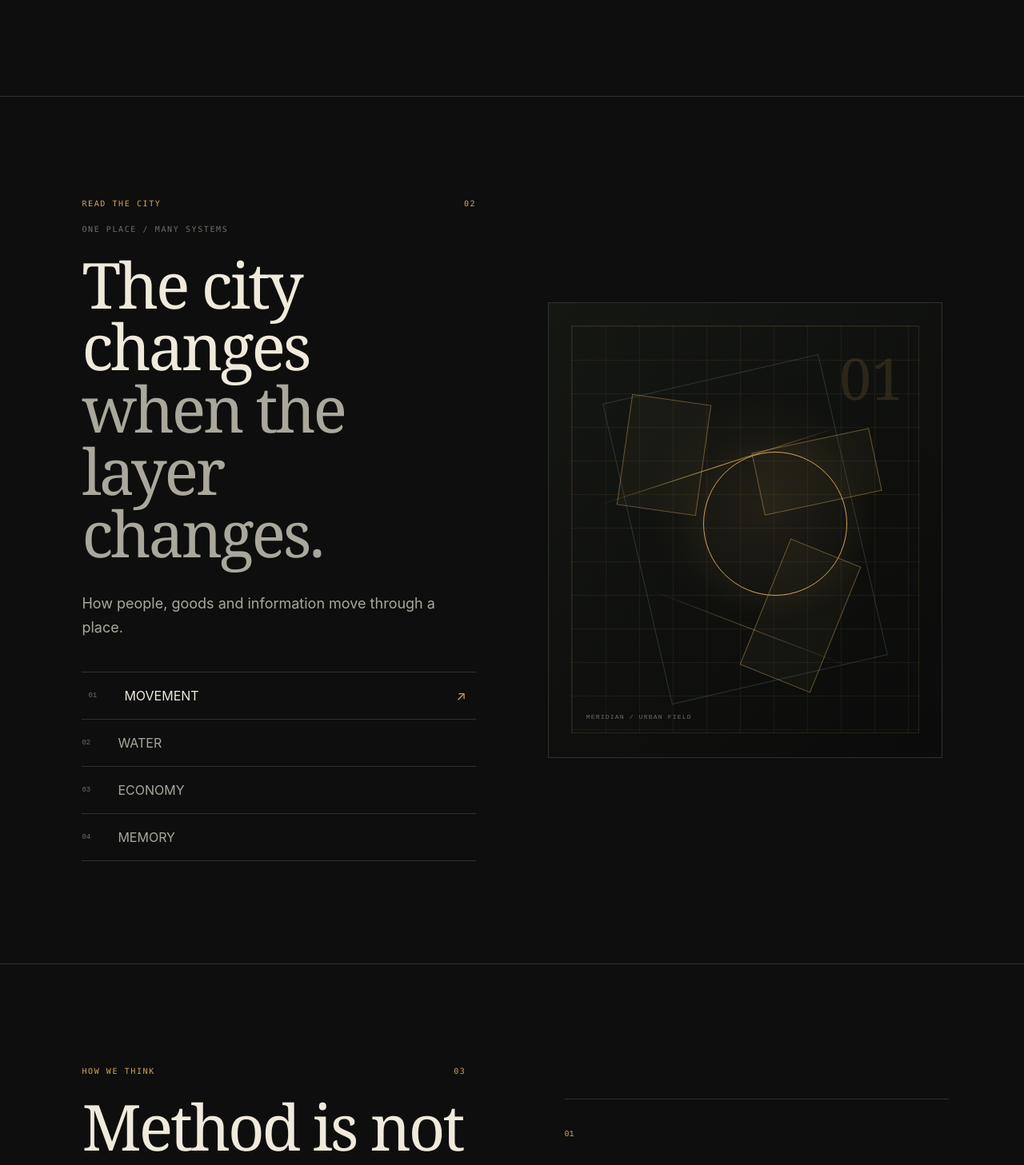
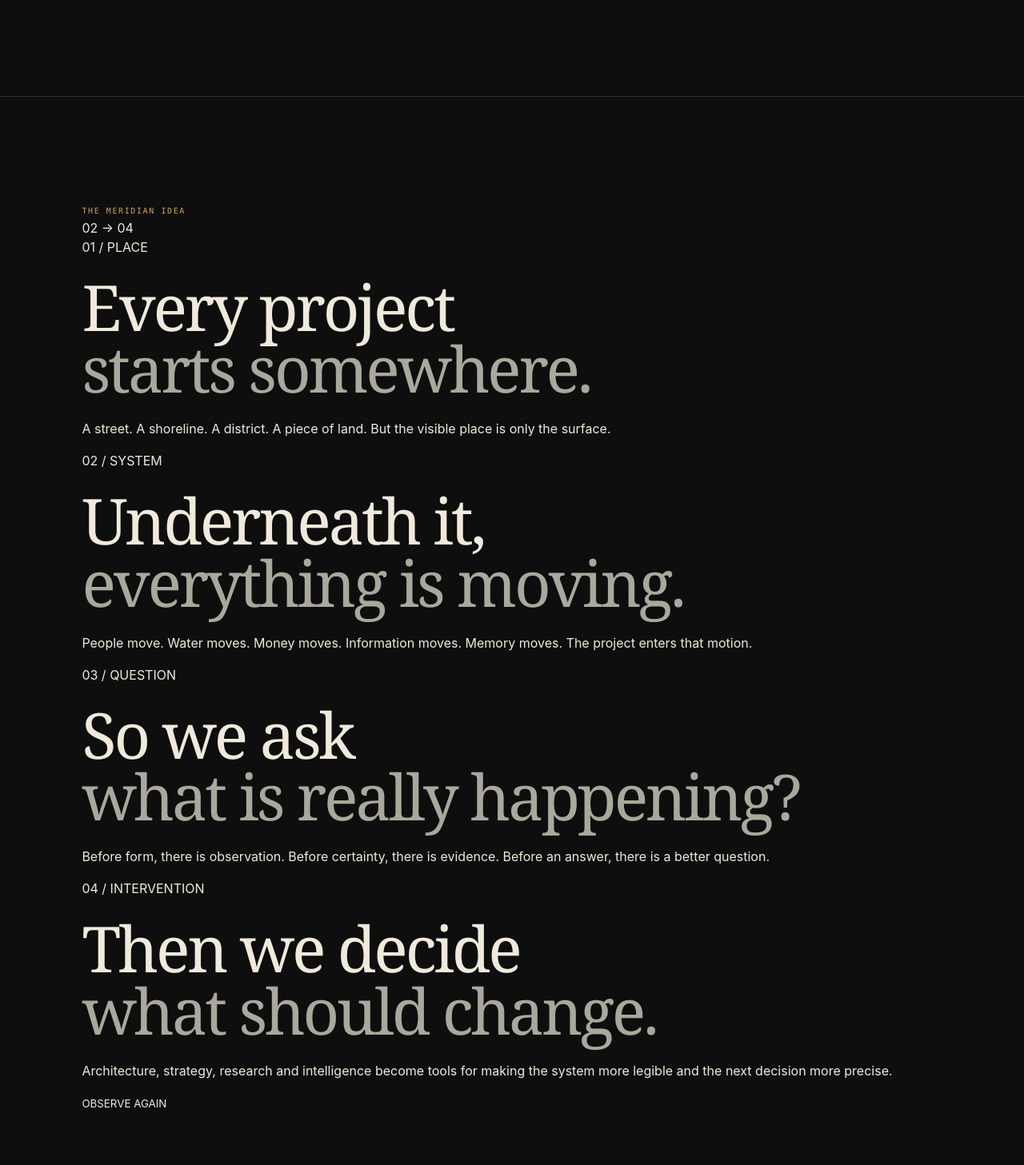
Before and after one commit to Cyberangelo-King/meridian-house, a React (Vite) app: page / in a window 1280 px wide. Shown: the part 1440-2897 px from the top of the page at 80% size. Built offline with nearby package versions, Linux system fonts and the light colour scheme.

Commit message:
feat: turn Meridian into a scroll-led visual story

```diff
--- a/src/App.tsx
+++ b/src/App.tsx
@@ -245,6 +245,40 @@ export default function App() {
           <div><p className="overline">A DIFFERENT STARTING POINT</p><h2>A city is not infrastructure.<br /><em>It is behaviour at scale.</em></h2><p>Every project sits inside a larger system of movement, capital, culture, technology, memory and human behaviour. We study those relationships before deciding what to change.</p></div>
         </section>
 
+        <section className="story section-rule" aria-labelledby="story-title">
+          <div className="story-rail" aria-hidden="true">
+            <span className="kicker">THE MERIDIAN IDEA</span>
+            <div className="story-line"><i /></div>
+            <span>02 → 04</span>
+          </div>
+          <div className="story-scenes">
+            <article className="story-scene scene-place">
+              <span className="scene-index">01 / PLACE</span>
+              <h2 id="story-title">Every project<br /><em>starts somewhere.</em></h2>
+              <p>A street. A shoreline. A district. A piece of land. But the visible place is only the surface.</p>
+              <div className="scene-mark mark-orbit" aria-hidden="true"><i /><b /></div>
+            </article>
+            <article className="story-scene scene-system">
+              <span className="scene-index">02 / SYSTEM</span>
+              <h2>Underneath it,<br /><em>everything is moving.</em></h2>
+              <p>People move. Water moves. Money moves. Information moves. Memory moves. The project enters that motion.</p>
+              <div className="scene-mark mark-grid" aria-hidden="true"><i /><i /><i /><i /><b /></div>
+            </article>
+            <article className="story-scene scene-question">
+              <span className="scene-index">03 / QUESTION</span>
+              <h2>So we ask<br /><em>what is really happening?</em></h2>
+              <p>Before form, there is observation. Before certainty, there is evidence. Before an answer, there is a better question.</p>
+              <div className="scene-mark mark-cross" aria-hidden="true"><i /><b /></div>
+            </article>
+            <article className="story-scene scene-intervention">
+              <span className="scene-index">04 / INTERVENTION</span>
+              <h2>Then we decide<br /><em>what should change.</em></h2>
+              <p>Architecture, strategy, research and intelligence become tools for making the system more legible and the next decision more precise.</p>
+              <div className="scene-mark mark-field" aria-hidden="true"><i /><b /><small>OBSERVE AGAIN</small></div>
+            </article>
+          </div>
+        </section>
+
         <section id="layers" className="layers section-rule">
           <div className="layers-copy">
             <div className="section-meta"><p className="kicker">READ THE CITY</p><span>02</span></div>
@@ -263,11 +297,17 @@ export default function App() {
           </div>
         </section>
 
+        <section className="manifesto section-rule" aria-label="Meridian House proposition">
+          <p className="manifesto-small">WE DO NOT BEGIN WITH THE BUILDING.</p>
+          <div className="manifesto-word" aria-hidden="true"><span>PLACE</span><span>SYSTEM</span><span>QUESTION</span><span>DECISION</span></div>
+          <p className="manifesto-copy">We begin with the relationships that make the building, district or intervention matter.</p>
+        </section>
+
         <section id="method" className="method section-rule">
           <div className="sticky">
             <div className="section-meta"><p className="kicker">HOW WE THINK</p><span>03</span></div>
             <h2>Method is not a sequence.<br /><em>It is a loop.</em></h2>
-            <div className="stage" aria-live="polite"><span className="stage-no">{String(stageIndex + 1).padStart(2, "0")}</span><strong>{stages[stageIndex][0]}</strong><p>{stages[stageIndex][1]}</p></div>
+            <div className="stage" aria-live="polite"><span className="stage-no">{String(stageIndex + 1).padStart(2, "0")}</span><strong>{stages[stageIndex][0]}</strong><p>{stages[stageIndex][1]}</p><div className="stage-progress" aria-hidden="true"><i style={{ width: ((stageIndex + 1) / stages.length) * 100 + "%" }} /></div></div>
             <p className="loop-note">The final step returns to the first.</p>
           </div>
           <div className="steps" aria-label="Meridian House method">
```
